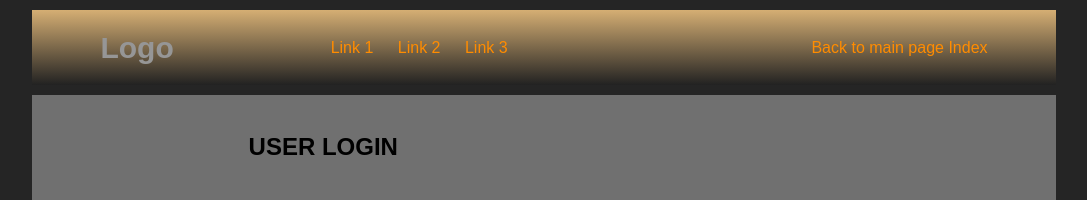
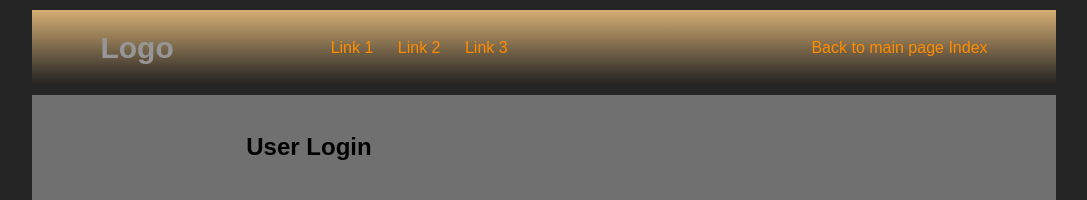
Before and after one commit to AsaExit/Front-End-Assignment-2-CSS, a plain HTML site: page login.html in a window 1280 px wide. Shown: the top 200 px of the page, without its empty margins (96-1183 px from the left). Drawn offline with Linux system fonts and the light colour scheme.

Commit message:
Update login.html

```diff
--- a/login.html
+++ b/login.html
@@ -25,9 +25,7 @@
     </header>
     <section id="wrapper" class="wrapperContent">
         <div class="login-page-content">
-            <mainhead class="mainhead">
-                <h1>User Login</h1>
-            </mainhead>
+            <h1 class="mainhead">User Login</h1>
             <form class="form">
                 <input type="text" name="username" placeholder="Username">
                 <br>
```
